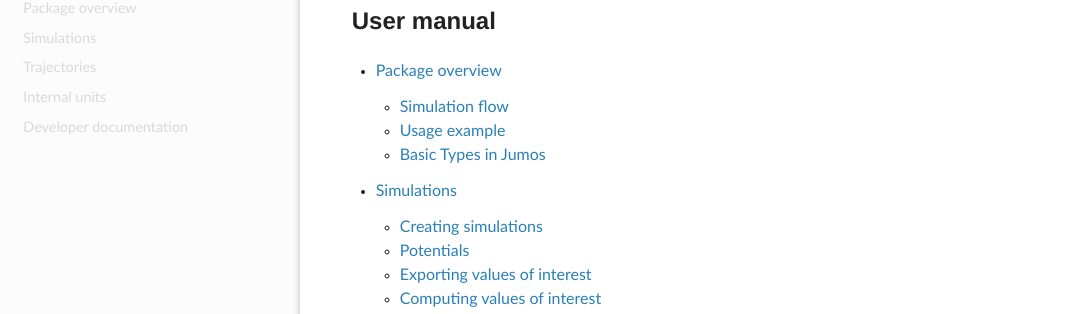
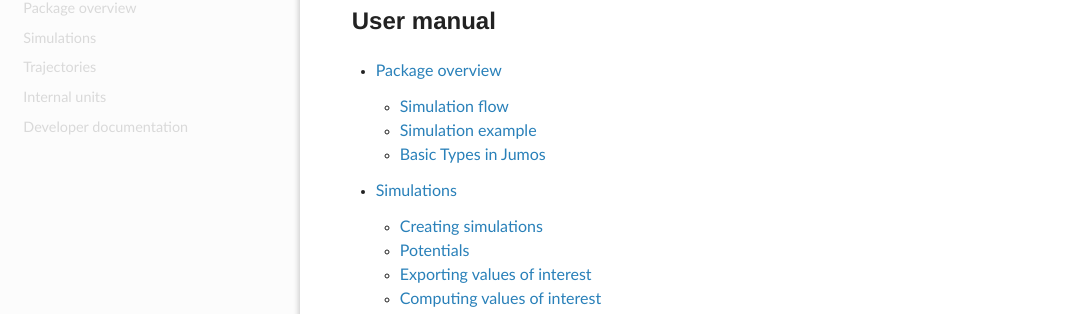
Before and after one commit to Luthaf/Jumos.jl, a Sphinx documentation site: the page built from doc/index.rst, in a window 1280 px wide and 900 px high, scrolled down 758 px. Shown: the part 137-451 px from the top of the window, without its empty margins (0-1073 px from the left). Built offline with Sphinx 7.4.7 and the Read the Docs theme 2.0.0, drawn with Linux system fonts in a browser that asks for light colours.

Commit message:
[doc] Rename simulation -> md

```diff
--- a/doc/index.rst
+++ b/doc/index.rst
@@ -39,7 +39,7 @@
     :maxdepth: 2
 
     overview/index
-    simulations/index
+    md/index
     trajectories
     units
 
--- a/doc/overview/usage-example.rst
+++ b/doc/overview/example.rst
@@ -1,7 +1,7 @@
 .. _simulation-usage:
 
-Usage example
-=============
+Simulation example
+==================
 
 In |Jumos|, one run simulations by writting specials Julia scripts. A primer
 intoduction to the Julia language can be found `here <http://learnxinyminutes.com/docs/julia/>`_,
--- a/doc/overview/index.rst
+++ b/doc/overview/index.rst
@@ -8,5 +8,5 @@
     :maxdepth: 2
 
     flow
-    usage-example
-    basic-types
+    example
+    types
```
Also changed, not shown: doc/md/algorithms.rst (renamed from doc/simulations/algorithms.rst), doc/md/compute.rst (renamed from doc/simulations/compute.rst), doc/md/index.rst (renamed from doc/simulations/index.rst), doc/md/molecular-dynamic.rst (renamed from doc/simulations/molecular-dynamic.rst), doc/md/output.rst (renamed from doc/simulations/output.rst), doc/md/potentials.rst (renamed from doc/simulations/potentials.rst), doc/overview/types.rst (renamed from doc/overview/basic-types.rst).
